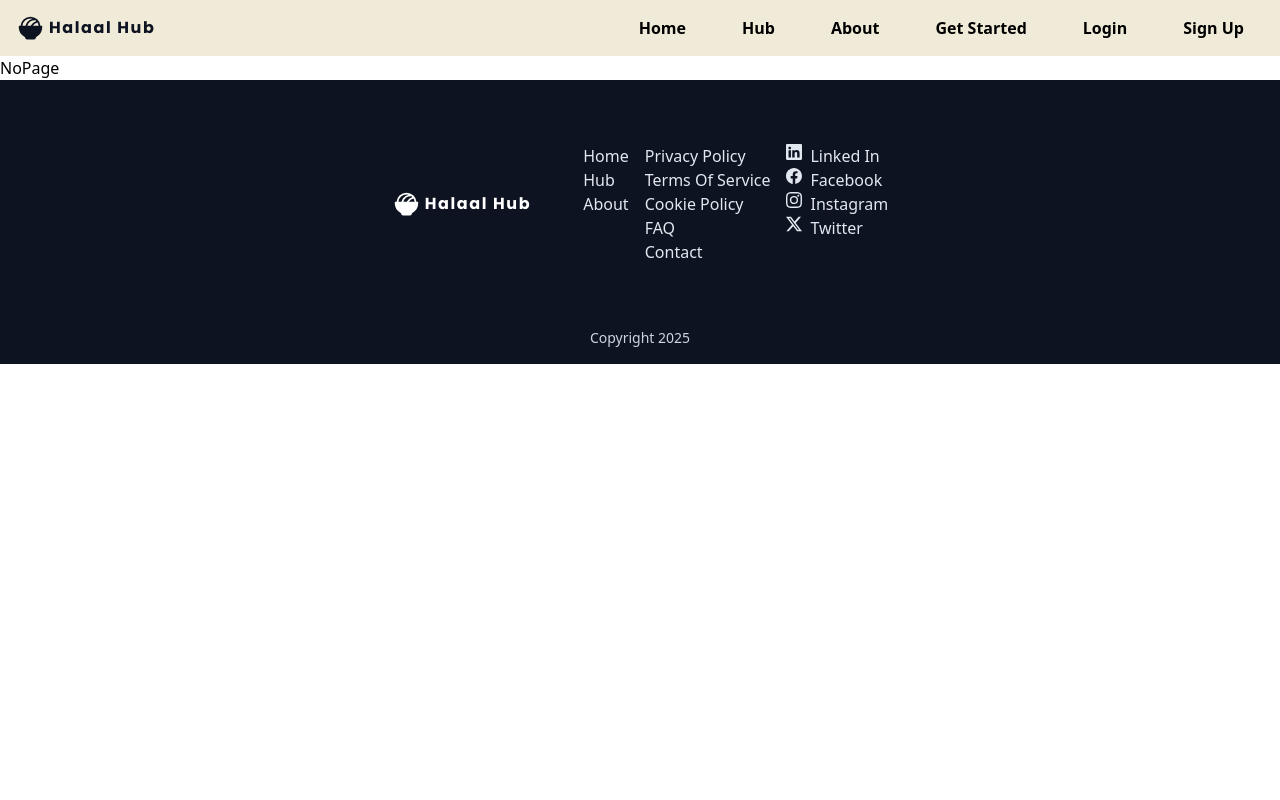
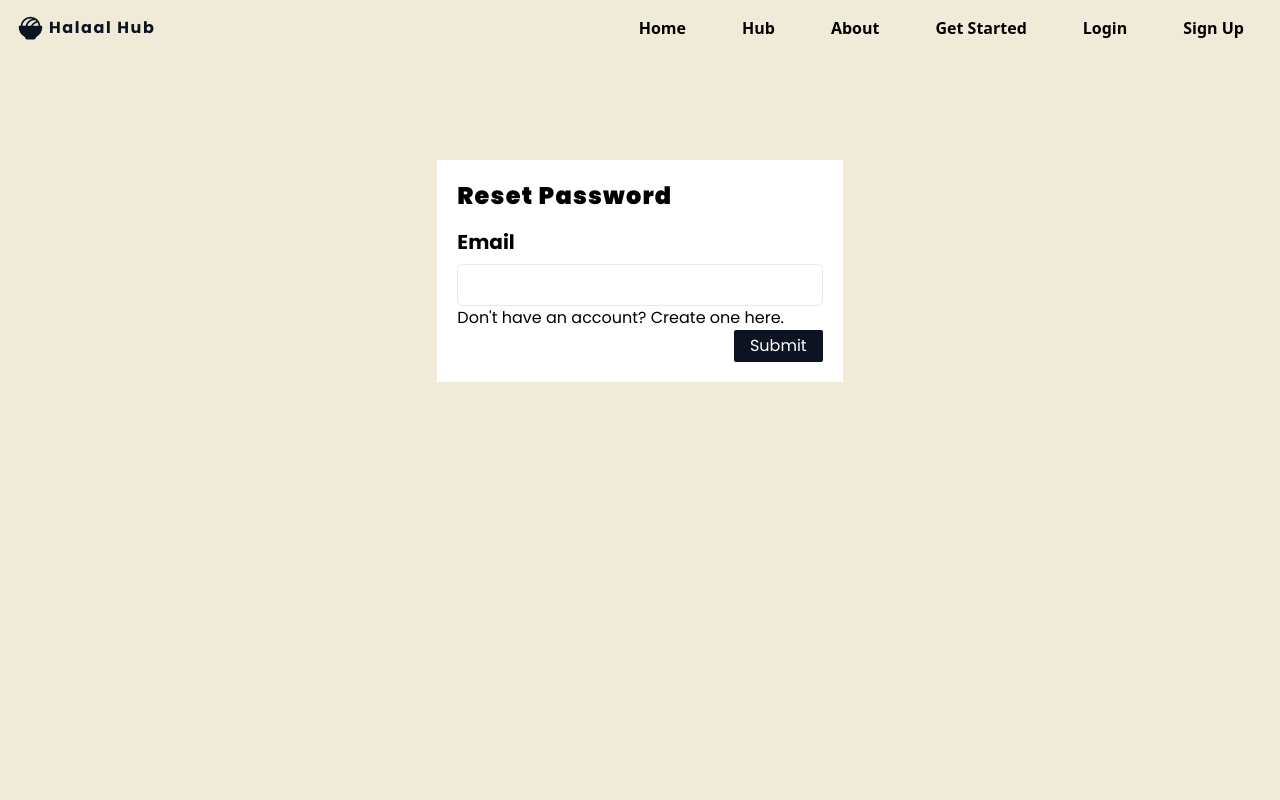
Before and after one commit to Junaidadams/halaal-hub, a React (Vite) app: page /reset-password in a window 1280 px wide. Shown: the top 800 px of the page. Built offline with nearby package versions, Linux system fonts and the light colour scheme.

Commit message:
Added reset email page and routed it. Also added reusable form component to be fixed later

```diff
--- a/src/App.jsx
+++ b/src/App.jsx
@@ -17,6 +17,7 @@ import RequireAuth from "./pages/util/AuthWrapper";
 import Login from "./pages/Login";
 import Register from "./pages/Register";
 import CreateListing from "./pages/CreateListing";
+import ResetPassword from "./pages/ResetPassword";
 
 import NoPage from "./pages/NoPage";
 import Logout from "./pages/util/Logout";
@@ -34,6 +35,7 @@ const App = () => {
       <Route path="/faq" element={<Faq />} />
       <Route path="/about" element={<About />} />
       <Route path="/contact" element={<Contact />} />
+      <Route path="/reset-password" element={<ResetPassword />} />
       <Route path="/hub" element={<Hub />} />
       <Route path="/verifying-email" element={<VerifyingEmail />} />
       <Route path="/listing/:id" element={<DetailedListingView />} />
--- /dev/null
+++ b/src/components/BasicForm.jsx
@@ -0,0 +1,60 @@
+import React from "react";
+
+const BasicForm = (formData, handleSubmit) => {
+  const [submissionState, setSubmissionState] = useState({
+    formSubmit: false,
+    error: "",
+    success: false,
+    complete: false,
+  });
+
+  return (
+    <form onSubmit={handleSubmit} className="space-y-4">
+      <div className="space-y-2">
+        <h1 className="text-2xl font-black tracking-wider mb-4">Login</h1>
+      </div>
+      <div className="space-y-2">
+        <label className="text-xl font-bold mb-4">Email</label>
+        <input
+          className="w-full px-4 py-2 border rounded-md"
+          type="email"
+          value={formData.email}
+          onChange={(e) =>
+            setFormData((prev) => ({
+              ...prev,
+              email: e.target.value,
+            }))
+          }
+        />
+      </div>
+      <div className="space-y-2">
+        <label className="text-xl font-bold ">Password</label>
+        <input
+          className="w-full px-4 py-2 border rounded-md"
+          type="text"
+          value={formData.password}
+          onChange={(e) =>
+            setFormData((prev) => ({
+              ...prev,
+              password: e.target.value,
+            }))
+          }
+        />
+      </div>
+      <p>
+        Don&apos;t have an account?{" "}
+        <a className="" href="/register">
+          Create one here.
+        </a>
+      </p>
+      <button
+        type="submit"
+        className="bg-richBlack text-white px-4 py-1 ml-auto rounded-sm"
+      >
+        Submit
+      </button>
+    </form>
+  );
+};
+
+export default BasicForm;
--- /dev/null
+++ b/src/pages/ResetPassword.jsx
@@ -0,0 +1,96 @@
+import Wrapper from "../components/util/Wrapper";
+import apiRequest from "../../lib/apiRequest";
+import { useState } from "react";
+
+const ResetPassword = () => {
+  const [formData, setFormData] = useState({
+    email: "",
+  });
+
+  const [submissionState, setSubmissionState] = useState({
+    formSubmit: false,
+    error: "",
+    success: false,
+    complete: false,
+  });
+
+  const handleSubmit = async (e) => {
+    e.preventDefault();
+    setSubmissionState((prev) => ({
+      ...prev,
+      formSubmit: true,
+      success: false,
+      error: "",
+    }));
+
+    try {
+      const res = await apiRequest.post("/auth/reset-password", {
+        ...formData,
+      });
+
+      setSubmissionState((prev) => ({
+        ...prev,
+        success: true,
+        formSubmit: false,
+        complete: true,
+        error: "",
+      }));
+    } catch (err) {
+      console.error(err.response?.data?.message || "An error occurred.");
+      setSubmissionState((prev) => ({
+        ...prev,
+        formSubmit: false,
+        success: false,
+        error:
+          "Failed to send reset request. " +
+          (err.response?.data?.message || ""),
+        complete: true,
+      }));
+    }
+  };
+  return (
+    <Wrapper>
+      {" "}
+      <div className="mx-auto my-20 min-h-screen w-[95%] flex flex-col">
+        <form
+          onSubmit={handleSubmit}
+          className="flex mx-auto md:my-10 lg:my-14 xl:my-20 w-full sm:w-2/3 md:w-1/2 xl:w-1/3 flex-col font-poppins bg-white p-5"
+        >
+          <div className="space-y-2">
+            <h1 className="text-2xl font-black tracking-wider mb-4">
+              Reset Password
+            </h1>
+          </div>
+          <div className="space-y-2">
+            <label className="text-xl font-bold mb-4">Email</label>
+            <input
+              className="w-full px-4 py-2 border rounded-md"
+              type="email"
+              value={formData.email}
+              onChange={(e) =>
+                setFormData((prev) => ({
+                  ...prev,
+                  email: e.target.value,
+                }))
+              }
+            />
+          </div>
+          <p>
+            Don&apos;t have an account?{" "}
+            <a className="" href="/register">
+              Create one here.
+            </a>
+          </p>
+          <button
+            type="submit"
+            className="bg-richBlack text-white px-4 py-1 ml-auto rounded-sm"
+          >
+            Submit
+          </button>
+        </form>
+      </div>
+    </Wrapper>
+  );
+};
+
+export default ResetPassword;
```
